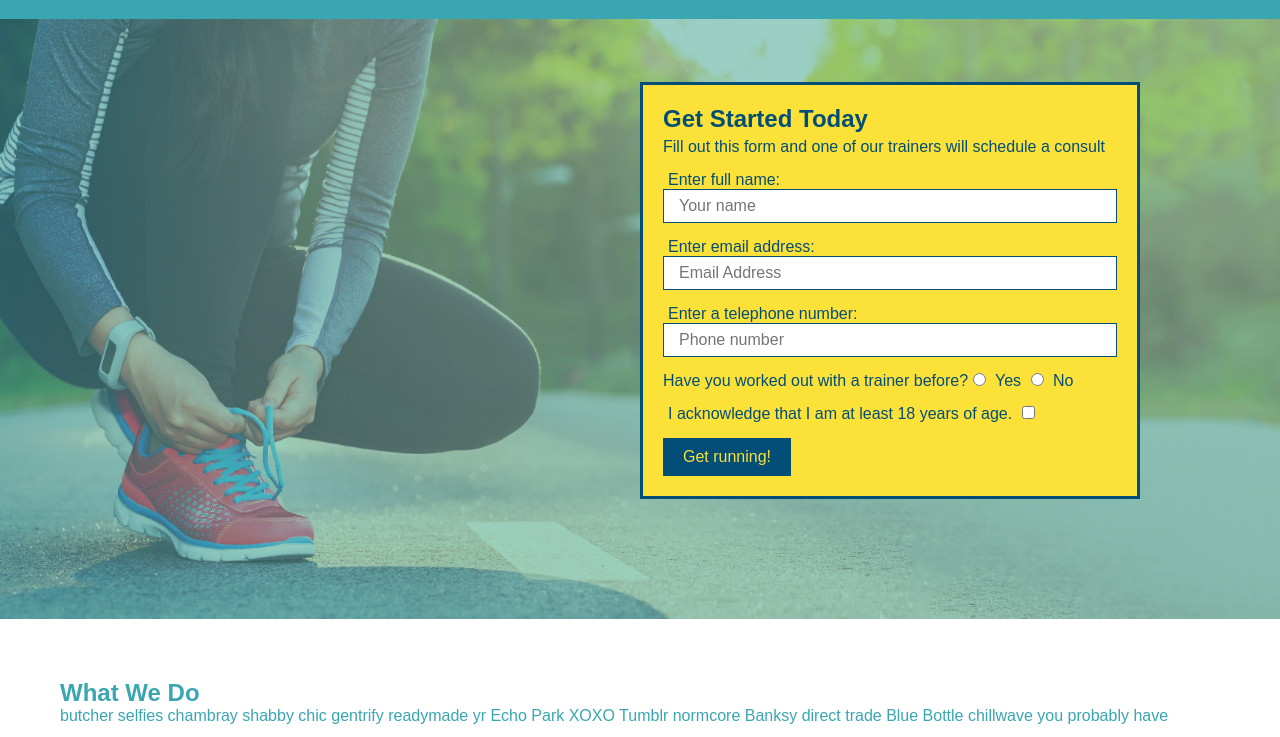
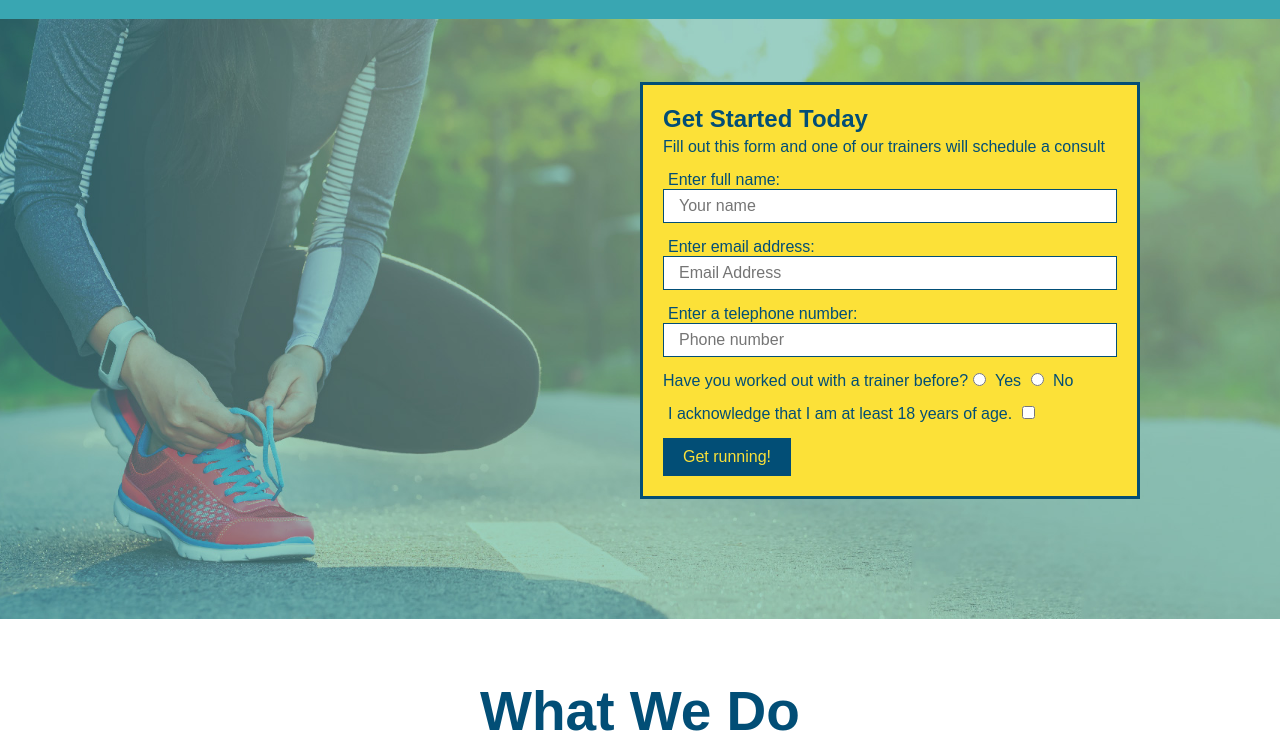
Before and after one commit to JonnyThompson7/run-buddy, a plain HTML site: page index.html in a window 1280 px wide. Shown: the part 63-800 px from the top of the page. Drawn offline with Linux system fonts and the light colour scheme.

Commit message:
style what we do section

```diff
--- a/assets/css/style.css
+++ b/assets/css/style.css
@@ -107,3 +107,23 @@ section {
     font-size: 16px;
 }
 /* Hero Styles End */
+/* What We/You Styles Start */
+.intro {
+    text-align: center;
+}
+.intro h2 {
+    font-size: 55px;
+    color: #024e76;
+    margin-bottom: 35px;
+    padding: 0 100px 20px 100px;
+    border-bottom: 3px solid;
+    border-color: #fce138;
+    display: inline-block;
+}
+.intro p {
+    line-height: 1.7;
+    color: #39a6b2;
+    width: 80%;
+    font-size: 20px;
+    margin: 0 auto;
+}
--- a/index.html
+++ b/index.html
@@ -59,7 +59,7 @@
             </div>
     </section>
 
-    <section id="what-we-do">
+    <section id="what-we-do" class="intro">
         <h2> What We Do</h2>
             <p>
                 butcher selfies chambray shabby chic gentrify readymade yr Echo Park XOXO Tumblr normcore Banksy direct trade Blue Bottle chillwave you probably have
```
